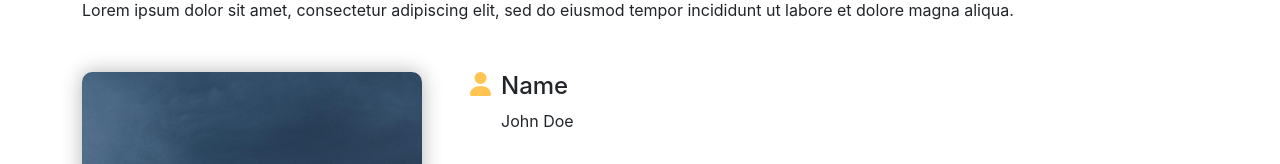
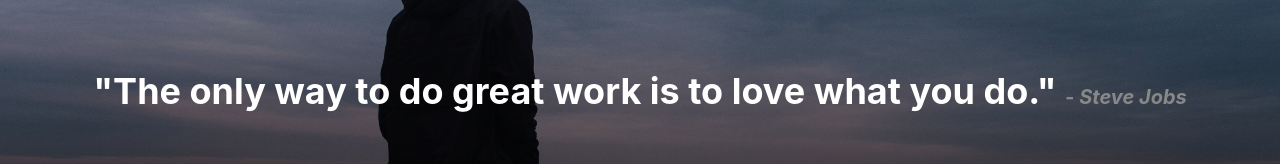
Before and after one commit to bakopf/react-portfolio-example, a React (Create React App) app: page / in a window 1280 px wide. Shown: the part 948-1112 px from the top of the page. Built offline with nearby package versions, Linux system fonts and the light colour scheme; no server answers.

Commit message:
added quote of the day section

```diff
--- a/src/App.js
+++ b/src/App.js
@@ -8,7 +8,9 @@
 import Blog from './components/Blog';
 import BlogPostDetail from './components/BlogPostDetail';
 import Footer from './components/Footer';
-import PortfolioDetail from './components/PortfolioDetails/PortfolioDetail'; // Import PortfolioDetail
+import PortfolioDetail from './components/PortfolioDetails/PortfolioDetail';
+import QuoteOfTheDay from './components/QuoteOfTheDay';
+
 
 function App() {
   return (
@@ -31,6 +33,7 @@
   return (
     <div>
       <Welcome />
+      <QuoteOfTheDay />
       <About />
       <Portfolio />
       <Blog />
--- /dev/null
+++ b/src/assets/css/QuoteOfTheDay.css
@@ -0,0 +1,42 @@
+.quote-of-the-day {
+  position: relative;
+  height: 500px;
+  background-image: url('../images/profile.jpg');
+  background-size: cover;
+  background-attachment: fixed;
+  background-position: center;
+  color: #fff;
+}
+
+.quote-of-the-day::before {
+  content: "";
+  position: absolute;
+  top: 0;
+  left: 0;
+  width: 100%;
+  height: 100%;
+  background: linear-gradient(to bottom, rgba(0,0,0,0.1), rgba(0,0,0,0.9));
+}
+
+.quote-of-the-day-content {
+  position: relative;
+  z-index: 1;
+  display: flex;
+  flex-direction: column;
+  justify-content: center;
+  align-items: center;
+  height: 100%;
+}
+
+.quote-text {
+  font-size: 36px;
+  font-weight: bold;
+  text-align: center;
+  margin-bottom: 20px;
+}
+
+.quote-author {
+  font-size: 20px;
+  font-style: italic;
+  color: #888;
+}
--- /dev/null
+++ b/src/components/QuoteOfTheDay.js
@@ -0,0 +1,13 @@
+import React from 'react';
+
+function QuoteOfTheDay() {
+  return (
+    <div className="quote-of-the-day">
+      <div className="quote-of-the-day-content">
+        <h2 className="quote-text">"The only way to do great work is to love what you do." <span className="quote-author">- Steve Jobs</span></h2>
+      </div>
+    </div>
+  );
+}
+
+export default QuoteOfTheDay;
--- a/src/index.js
+++ b/src/index.js
@@ -16,6 +16,7 @@
 import './assets/css/BlogPostDetail.css';
 import './assets/css/Portfolio.css';
 import './assets/css/PortfolioDetail.css';
+import './assets/css/QuoteOfTheDay.css';
 
 
 const root = ReactDOM.createRoot(document.getElementById('root'));
```
Also changed, not shown: src/assets/images/para.jpg (added).
